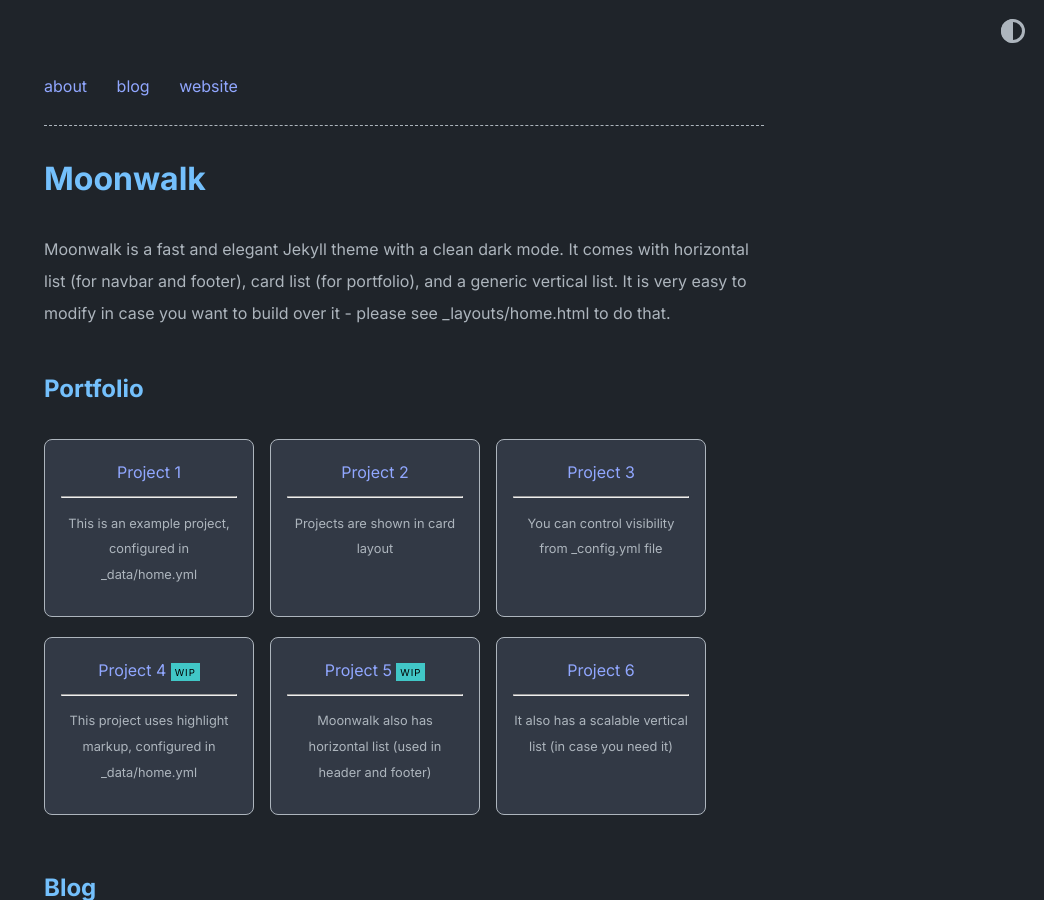
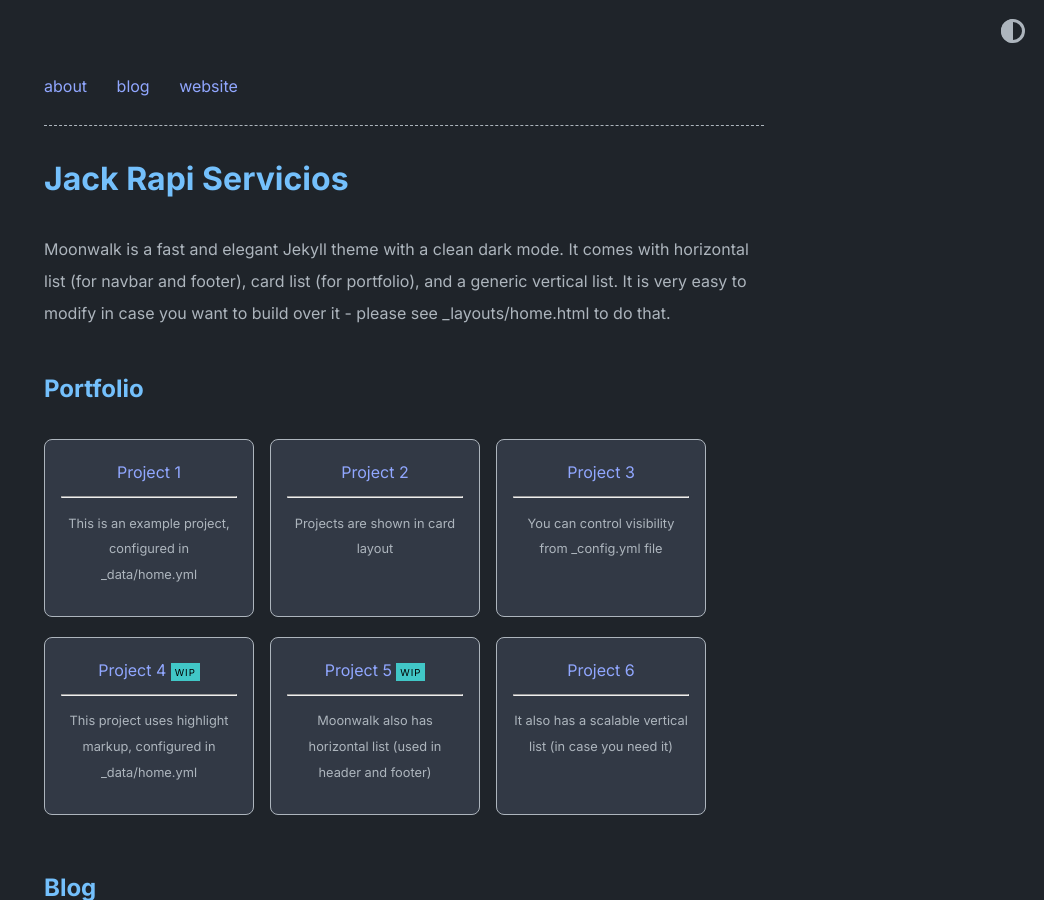
Before and after one commit to abhinavs/moonwalk, a Jekyll site: the page built from index.md, in a window 1280 px wide and 900 px high. Shown: the whole window, without its empty margins (236-1280 px from the left). Built offline with Jekyll 4.4.1, drawn with Linux system fonts in a browser that asks for light colours.

Commit message:
Update _config.yml

```diff
--- a/_config.yml
+++ b/_config.yml
@@ -1,4 +1,4 @@
-title: Moonwalk
+title: Jack Rapi Servicios
 author: Abhinav Saxena
 url: https://www.abhinavsaxena.com/moonwalk # root address of the site
 description: > # description of the site (multiple lines allowed)
```
